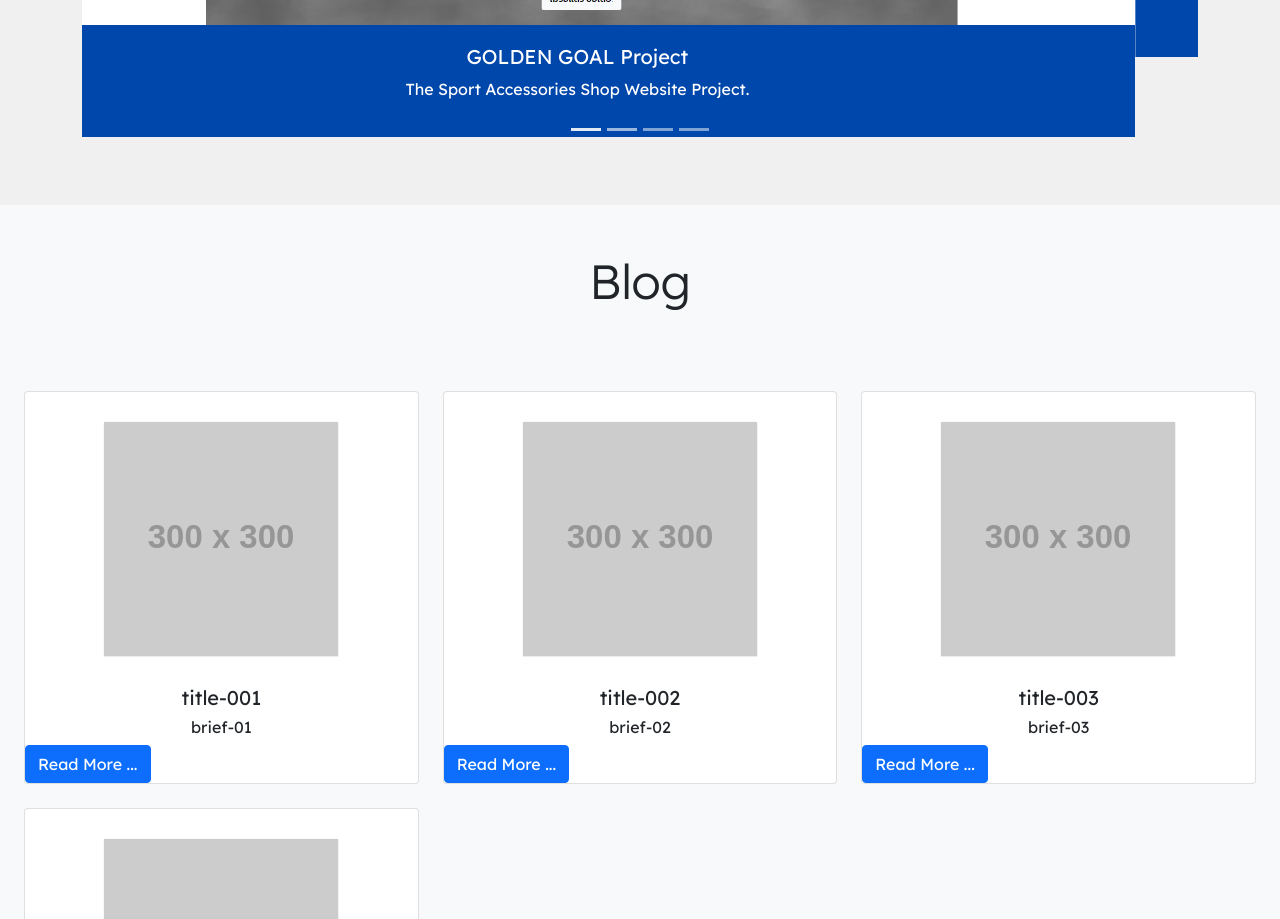
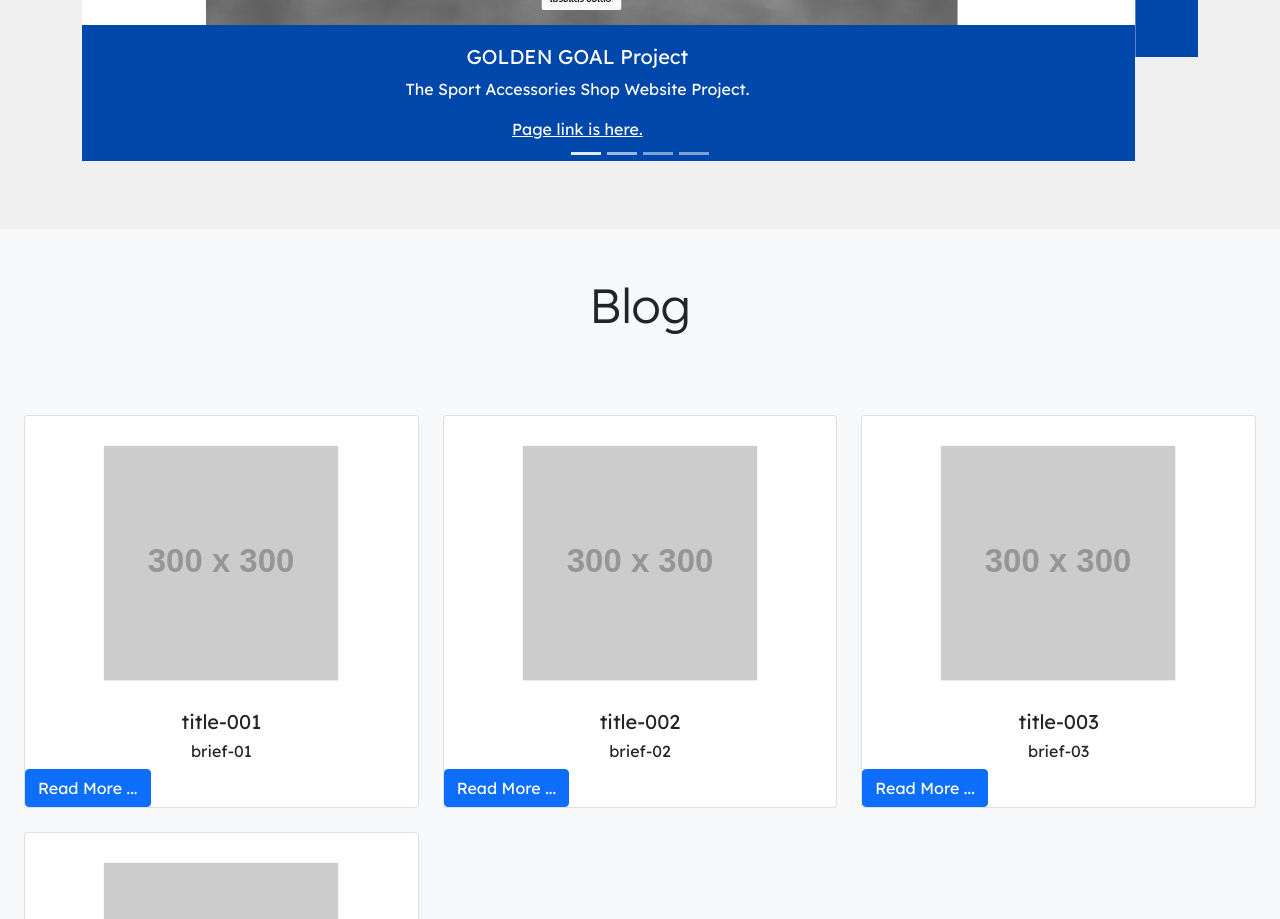
Before and after one commit to ynt29/YNT_WebPortfolio, a plain HTML site: page index.html in a window 1280 px wide. Shown: the part 3150-4069 px from the top of the page. Drawn offline with Linux system fonts and the light colour scheme; placeholder pictures from the web are drawn by us.

Commit message:
update: edit goldengoal link page within carousel 15/10/2021

```diff
--- a/index.html
+++ b/index.html
@@ -256,6 +256,8 @@
                         <div class="carousel-caption d-none d-md-block">
                             <h5>GOLDEN GOAL Project</h5>
                             <p>The Sport Accessories Shop Website Project.</p>
+                            <a href="https://ynt29.github.io/GOLDENGOAL-STORE/" class="carousel-captiontext">Page link
+                                is here.</a>
                         </div>
                     </div>
                     <div class="carousel-item">
```
